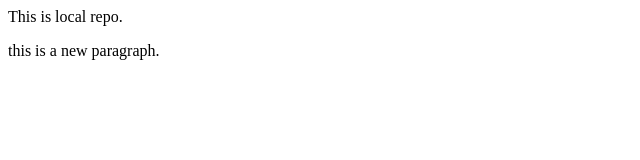
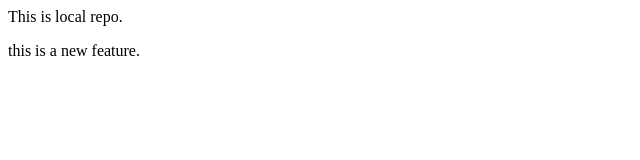
Before and after one commit to PrateekAgarwal17/localrepo, a plain HTML site: page index.html in a window 1280 px wide. Shown: the full height of the page, 0-640 px from the left. Drawn offline with Linux system fonts and the light colour scheme.

Commit message:
add new feature

```diff
--- a/index.html
+++ b/index.html
@@ -1,2 +1,2 @@
 <p>This is local repo.</p>
-<p>this is  a new paragraph. </p>
+<p>this is  a new feature. </p>
```
